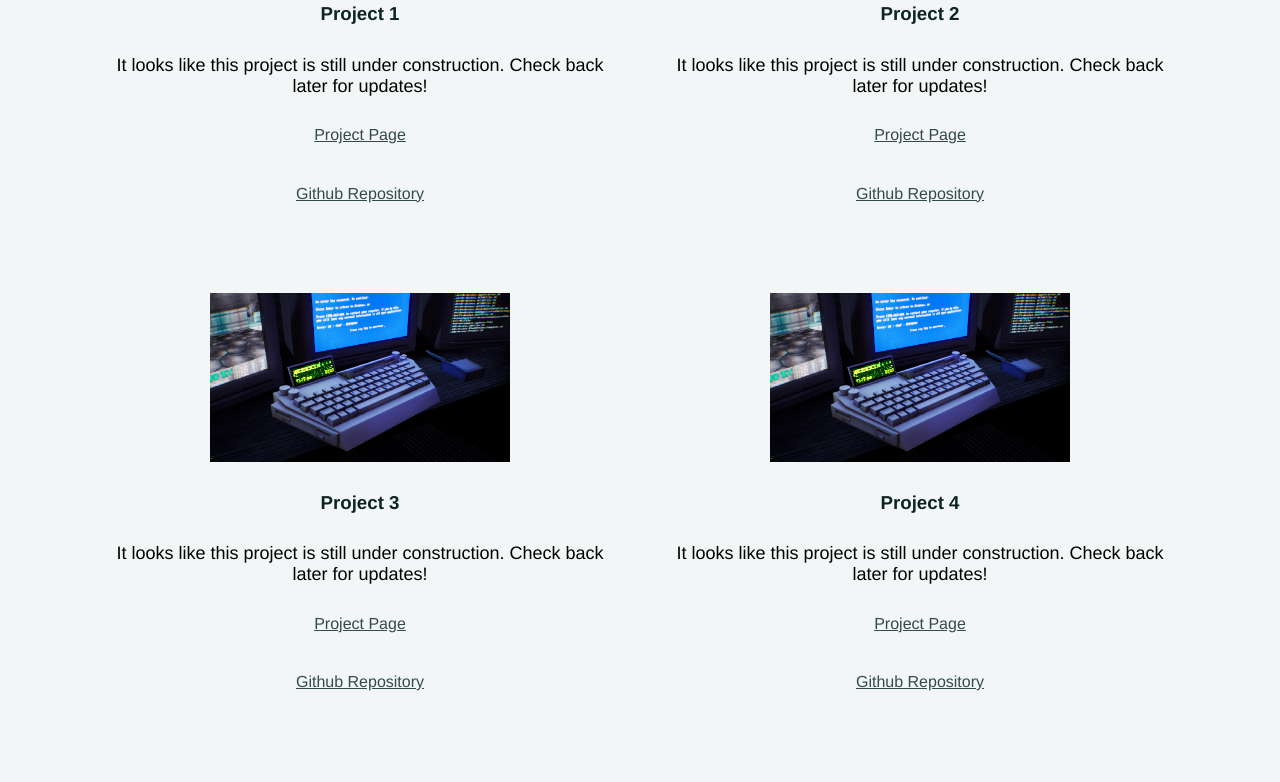
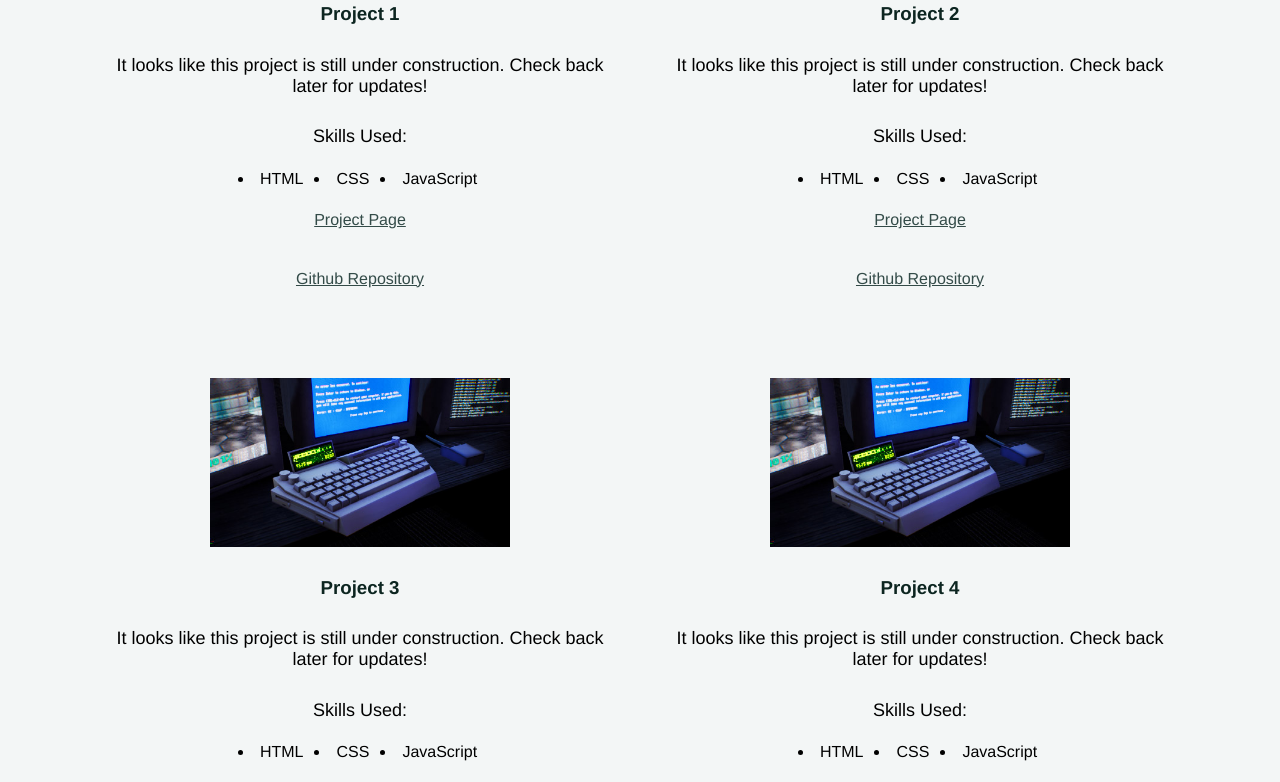
Before and after one commit to mattreihing/flexbox-portfolio, a plain HTML site: page index.html in a window 1280 px wide. Shown: the part 1719-2501 px from the top of the page. Drawn offline with nearby package versions, Linux system fonts and the light colour scheme.

Commit message:
update 3
portfolio projects updated to include skills used

```diff
--- a/index.html
+++ b/index.html
@@ -100,6 +100,14 @@
 						Project 1
 					</h3>
 					<p>It looks like this project is still under construction. Check back later for updates!</p>
+					<div class="item">
+						<p id="margin-zero">Skills Used:</p>
+					</div>
+					<div class="container" id="margin-zero">
+						<li id="single-line-li">HTML</li>
+						<li id="single-line-li">CSS</li>
+						<li id="single-line-li">JavaScript</li>
+					</div class="container">
 					<a href="#">Project Page</a>
 					<a href="#">Github Repository</a>
 				</div>
@@ -110,6 +118,14 @@
 						Project 2
 					</h3>
 					<p>It looks like this project is still under construction. Check back later for updates!</p>
+					<div class="item">
+						<p id="margin-zero">Skills Used:</p>
+					</div>
+					<div class="container" id="margin-zero">
+						<li id="single-line-li">HTML</li>
+						<li id="single-line-li">CSS</li>
+						<li id="single-line-li">JavaScript</li>
+					</div class="container">
 					<a href="#">Project Page</a>
 					<a href="#">Github Repository</a>
 				</div>
@@ -123,6 +139,14 @@
 						Project 3
 					</h3>
 					<p>It looks like this project is still under construction. Check back later for updates!</p>
+					<div class="item">
+						<p id="margin-zero">Skills Used:</p>
+					</div>
+					<div class="container" id="margin-zero">
+						<li id="single-line-li">HTML</li>
+						<li id="single-line-li">CSS</li>
+						<li id="single-line-li">JavaScript</li>
+					</div class="container">
 					<a href="#">Project Page</a>
 					<a href="#">Github Repository</a>
 				</div>
@@ -133,6 +157,14 @@
 						Project 4
 					</h3>
 					<p>It looks like this project is still under construction. Check back later for updates!</p>
+					<div class="item">
+						<p id="margin-zero">Skills Used:</p>
+					</div>
+					<div class="container" id="margin-zero">
+						<li id="single-line-li">HTML</li>
+						<li id="single-line-li">CSS</li>
+						<li id="single-line-li">JavaScript</li>
+					</div class="container">
 					<a href="#">Project Page</a>
 					<a href="#">Github Repository</a>
 				</div>
--- a/style.css
+++ b/style.css
@@ -24,7 +24,7 @@
 }
 
 /* all headings from 1-4, paragraphs, and list elements*/
-nav, h1, h2, h3, p, ol, ul, a {
+nav, h1, h2, h3, p, ol, ul, li, input, label, textarea, a {
 	font-family:'Helvetica Neue', Helvetica, sans-serif;
 }
 
@@ -92,6 +92,8 @@ header {
 header nav {
 		margin-top: 20px;
 	}
+
+/* Buttons below should have the same length. In future iterations, will have to create a button class */
 
 header nav div a {
 	background-color:#4B5963;
@@ -187,6 +189,18 @@ footer {
 	margin: auto;
 }
 
+#single-line-li {
+	margin: 3px;
+	padding-right: 5px;
+	text-align: center;
+	font-family:
+}
+
+#margin-zero {
+	margin: 0;
+	padding: 0;
+}
+
 .nav-container {
 	display: flex;
 	flex-direction: row;
```
